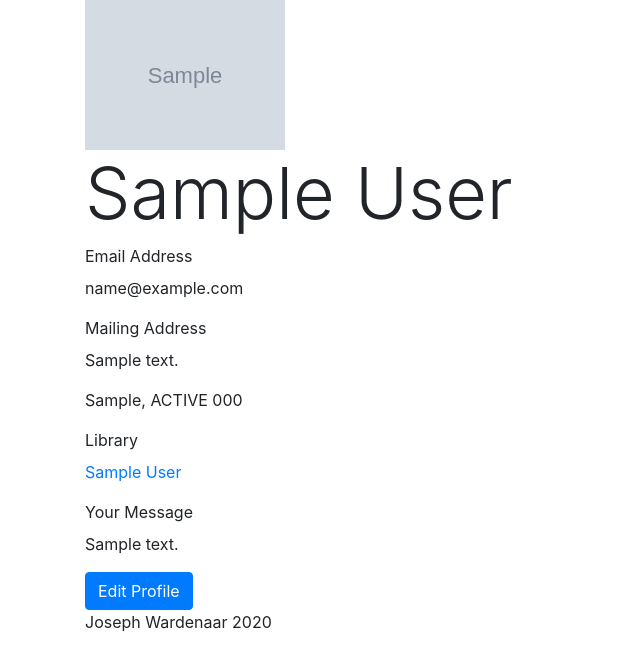
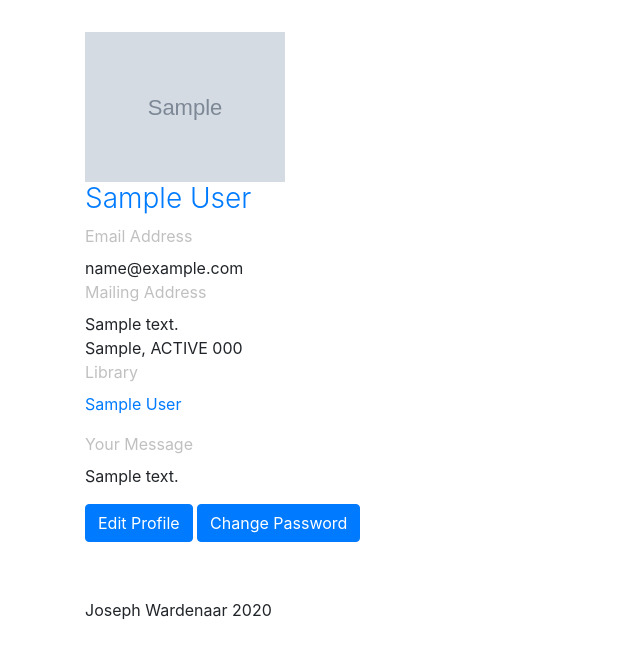
Before and after one commit to PibbleShark/Pedal-Share, a Django app: page /user_profile/detail/ in a window 1280 px wide. Shown: the part 56-727 px from the top of the page, without its empty margins (0-640 px from the left). Run offline with Django 3.2, Linux system fonts and the light colour scheme; a user stored in the database is signed in; tables that the repository leaves empty hold one stand-in row (values such as "Sample post"); grey boxes marked "Sample" are stand-in pictures; some libraries are stand-ins or nearby versions.

Commit message:
user detail template updated

```diff
--- a/pedal_share/assets/css/layout.css
+++ b/pedal_share/assets/css/layout.css
@@ -1,9 +1,7 @@
 /* Move down content because we have a fixed navbar that is 3.5rem tall */
 
 
-body {
-  padding-top: 3.5rem;
-}
+
 
 .bg-dark {
     background-color:  #1e9b3a!important;
@@ -13,19 +11,48 @@ body {
     background-color: #007bff!important;
 }
 
-.btn-outline-success {
-    color: #fff!important;
-    background-color: #007bff!important;
+.jumbotron {
+    background-color: #C0C0C0!important;
 }
 
-.jumbotron {
-    background-color: #C0C0C0!important;
+body {
+    padding-top: 3.5rem;
 }
 
 .h1, h1 {
     color: #007bff!important;
 }
 
+.display-3 {
+    color: #007bff!important;
+    font-size: 1.75rem!important;
+}
+
+label {
+    color: #C0C0C0!important;
+}
+
+.detail {
+    margin-bottom: 0rem;
+}
+
+footer {
+    margin-top: 3.5rem;
+}
+
 .button-space {
     padding-top: .6rem;
 }
+
+.btn-outline-success {
+    color: #fff!important;
+    background-color: #007bff!important;
+}
+
+.btn-primary {
+    margin-top: 1rem;
+}
+
+.profile-image {
+    margin-top: 2rem;
+}
--- a/pedal_share/pedal_share/settings.py
+++ b/pedal_share/pedal_share/settings.py
@@ -43,6 +43,7 @@ INSTALLED_APPS = [
     #third party
     'bootstrap4',
     'star_ratings',
+    'django_cleanup.apps.CleanupConfig',
 ]
 
 MIDDLEWARE = [
@@ -119,6 +120,8 @@ USE_L10N = True
 
 USE_TZ = True
 
+# Prevent users from changing their own ratings
+STAR_RATINGS_RERATE = False
 
 # Static files (CSS, JavaScript, Images)
 STATIC_URL = '/static/'
--- a/pedal_share/templates/layout.html
+++ b/pedal_share/templates/layout.html
@@ -9,7 +9,9 @@
   <meta name="generator" content="Jekyll v4.1.1">
   <title>{% block title %}{% endblock %}</title>
 
-  <!--<link rel="canonical" href="https://getbootstrap.com/docs/4.5/examples/jumbotron/">-->
+  <!-- Star Ratings CSS and Script -->
+  <link rel="stylesheet" href="{% static 'star-ratings/css/star-ratings.css' %}">
+  <script type="text/javascript" src="{% static 'star-ratings/js/dist/star-ratings.min.js' %}"></script>
 
   <!-- Bootstrap core CSS -->
   {% bootstrap_css %}
--- a/pedal_share/user_profile/models.py
+++ b/pedal_share/user_profile/models.py
@@ -21,7 +21,7 @@ class CustomUser(AbstractBaseUser, PermissionsMixin):
     zip_code = models.CharField(_('zip code'), max_length=5)
     message = models.TextField(
         _('Add a custom message to potential borrowers'),
-        null=True)
+        default="")
     image = models.ImageField(
         _('upload an image'),
         upload_to='images/',
--- a/pedal_share/user_profile/templates/user_profile/user_detail.html
+++ b/pedal_share/user_profile/templates/user_profile/user_detail.html
@@ -6,26 +6,17 @@
 
     <img src="{{ user.image.url }}" class="profile-image" alt="profile picture" width="200" height="150">
     <h3 class="display-3">{{ user.get_full_name|title }}</h3>
-
-
-
-            <label>Email Address</label>
-            <p>{{ user.email }}</p>
-
-
-            <label>Mailing Address</label>
-            <p>{{ user.street_address|capfirst }}</p>
-            <p>{{ user.city|capfirst }}, {{ user.state|upper }} {{ user.zip_code }}</p>
-
-
-            <label>Library</label>
-            <a href="#"><p>{{ user.library_name }}</p></a>
-            <label>Your Message</label>
-            <p>{{ user.message }}</p>
-
-
-            <a href="{% url 'user:edit' pk=user.pk %}"><button class="btn btn-primary">Edit Profile</button></a>
-
+    <label>Email Address</label>
+    <p class="detail">{{ user.email }}</p>
+    <label>Mailing Address</label>
+    <p class="detail">{{ user.street_address|capfirst }}</p>
+    <p class="detail">{{ user.city|capfirst }}, {{ user.state|upper }} {{ user.zip_code }}</p>
+    <label>Library</label>
+    <a href="#"><p>{{ user.library_name }}</p></a>
+    <label>Your Message</label>
+    <p class="detail">{{ user.message }}</p>
+    <a href="{% url 'user:edit' %}"><button class="btn btn-primary">Edit Profile</button></a>
+    <a href="{% url 'user:password_reset' %}"><button class="btn btn-primary">Change Password</button></a>
 
 {% endblock %}
 </div>
--- a/pedal_share/user_profile/urls.py
+++ b/pedal_share/user_profile/urls.py
@@ -8,7 +8,7 @@ urlpatterns = [
     url(r'^register/$', views.register_view, name='register'),
     url(r'^login/$', views.login_view, name='login'),
     url(r'^detail/$', views.user_detail, name='detail'),
-    url(r'^(?P<pk>\d+)/edit/$', views.edit_user, name='edit'),
+    url(r'^edit/$', views.edit_user, name='edit'),
     url(r'^logout/$', auth_views.LogoutView.as_view(), {'next_page': 'home'}, name='logout'),
     url(r'^password-reset/$', auth_views.PasswordResetView.as_view(),
         name='password_reset'),
--- a/pedal_share/user_profile/views.py
+++ b/pedal_share/user_profile/views.py
@@ -8,7 +8,6 @@ from django.contrib.auth.forms import AuthenticationForm
 
 
 from . import forms
-from .models import CustomUser
 
 
 def register_view(request):
@@ -60,17 +59,16 @@ def user_detail(request):
 
 
 @login_required
-def edit_user(request, pk):
+def edit_user(request):
     """User can edit their own profile."""
-    user = get_object_or_404(CustomUser, pk=pk)
-    form = forms.UserForm(instance=user)
+    user = request.user
+    form = forms.EditForm(instance=user)
 
     if request.method == 'POST':
-        form = forms.UserForm(instance=user, data=request.POST)
+        form = forms.EditForm(request.POST, request.FILES, instance=user)
         if form.is_valid():
-            form.set_password(request.POST['password'])
             form.save()
             messages.success(request,
-                             "Thank you {}, your profile has been updated".format(user.get_short_name()))
-            return HttpResponseRedirect(reverse('home'))
-    return render(request, 'user_profile/edit', {'form': form})
+                             "Thank you {}, your profile has been updated".format(user.get_full_name()))
+            return HttpResponseRedirect(reverse('user:detail'))
+    return render(request, 'user_profile/edit.html', {'form': form})
```
Also changed, not shown: pedal_share/user_profile/forms.py (+24 -0 lines), pedal_share/user_profile/migrations/0002_auto_20200817_1723.py (added).
